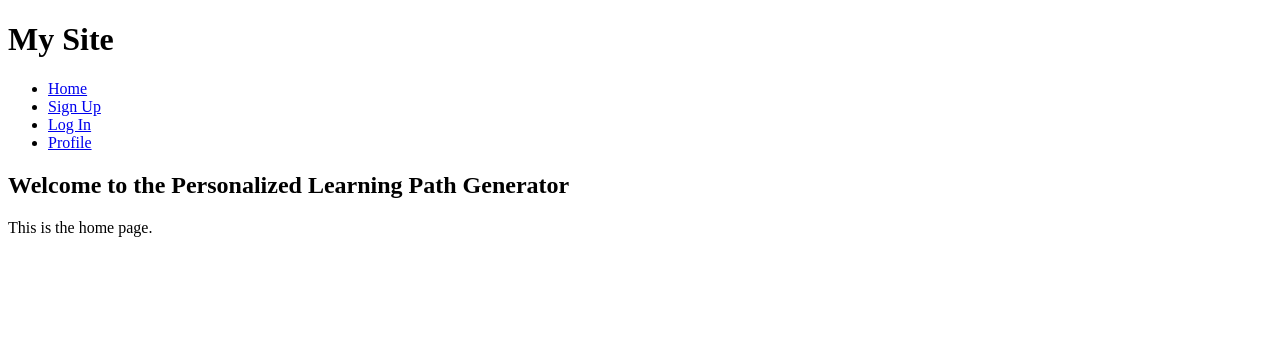
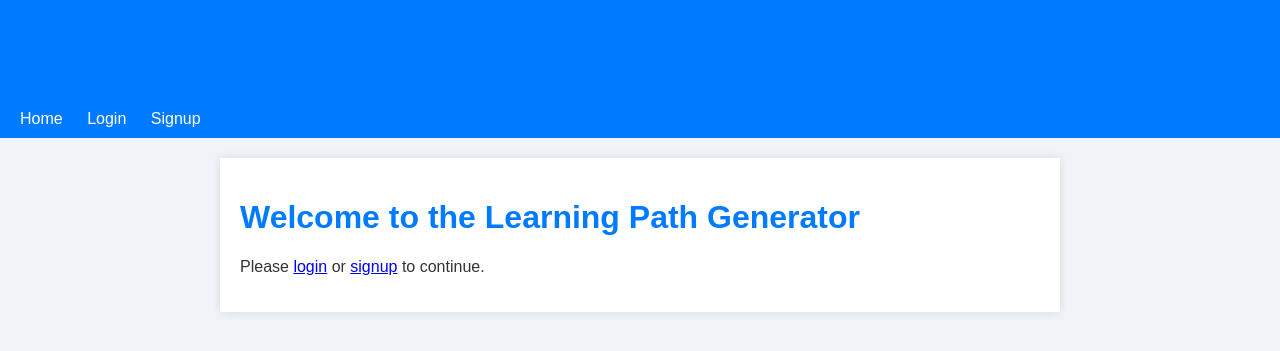
Before and after one commit to omagr2004/learning_path_generator, a Django app: page / in a window 1280 px wide. Shown: the top 351 px of the page. Run offline with Django 5.2, Linux system fonts and the light colour scheme.

Commit message:
Phase 3 Complete

```diff
--- a/core/templates/core/home.html
+++ b/core/templates/core/home.html
@@ -1,6 +1,15 @@
-{% extends "base_generic.html" %}
+<!-- core/templates/core/home.html -->
+{% extends 'base_generic.html' %}
 
 {% block content %}
-<h2>Welcome to the Personalized Learning Path Generator</h2>
-<p>This is the home page.</p>
+  <h1>Welcome to the Learning Path Generator</h1>
+  {% if user.is_authenticated %}
+    <ul>
+      <li><a href="{% url 'learning_path_list' %}">View Learning Paths</a></li>
+      <li><a href="{% url 'profile' %}">View Profile</a></li>
+
+    </ul>
+  {% else %}
+    <p>Please <a href="{% url 'login' %}">login</a> or <a href="{% url 'signup' %}">signup</a> to continue.</p>
+  {% endif %}
 {% endblock %}
--- a/core/urls.py
+++ b/core/urls.py
@@ -1,10 +1,16 @@
 from django.urls import path
-from .views import signup_view, login_view, profile_view,update_profile_view,home_view
+from . import views
 
 urlpatterns = [
-    path('', home_view, name='home'),
-    path('signup/', signup_view, name='signup'),
-    path('login/', login_view, name='login'),
-    path('profile/', profile_view, name='profile'),
-    path('profile/update/', update_profile_view, name='update_profile'),
+    path('', views.home_view, name='home'),
+    path('signup/', views.signup_view, name='signup'),
+    path('login/', views.login_view, name='login'),
+    path('logout/', views.logout_view, name='logout'),
+    path('profile/', views.profile_view, name='profile'),
+    path('profile/update/', views.update_profile_view, name='update_profile'),
+    path('', views.learning_path_list_view, name='learning_path_list'),
+    path('learning_path/<int:pk>/', views.learning_path_detail_view, name='learning_path_detail'),
+    path('course/<int:pk>/', views.course_detail_view, name='course_detail'),
+    path('course/<int:pk>/update_progress/', views.update_progress_view, name='update_progress'),
+
 ]
--- a/core/views.py
+++ b/core/views.py
@@ -1,8 +1,9 @@
-from django.shortcuts import render, redirect
-from django.contrib.auth import login, authenticate
+from django.shortcuts import render, redirect,get_object_or_404
+from django.contrib.auth import login, authenticate,logout as auth_logout
 from django.contrib.auth.forms import AuthenticationForm,UserCreationForm
 from django.contrib.auth.decorators import login_required
 from .forms import SignUpForm,ProfileForm
+from .models import LearningPath, Course, UserProgress
 
 
 def signup_view(request):
@@ -47,3 +48,30 @@ def update_profile_view(request):
 
 def home_view(request):
     return render(request, 'core/home.html')
+
+# core/views.py
+# core/views.py
+
+def logout_view(request):
+    auth_logout(request)
+    return redirect('home')
+
+def learning_path_list_view(request):
+    learning_paths = LearningPath.objects.all()
+    return render(request, 'core/learning_path_list.html', {'learning_paths': learning_paths})
+
+def learning_path_detail_view(request, pk):
+    learning_path = get_object_or_404(LearningPath, pk=pk)
+    return render(request, 'core/learning_path_detail.html', {'learning_path': learning_path})
+
+def course_detail_view(request, pk):
+    course = get_object_or_404(Course, pk=pk)
+    return render(request, 'core/course_detail.html', {'course': course})
+
+@login_required
+def update_progress_view(request, pk):
+    course = get_object_or_404(Course, pk=pk)
+    user_progress, created = UserProgress.objects.get_or_create(user=request.user, course=course)
+    user_progress.completed = not user_progress.completed
+    user_progress.save()
+    return redirect('learning_path_detail', pk=course.learningpath_set.first().pk)
--- a/learning_path_generator/settings.py
+++ b/learning_path_generator/settings.py
@@ -116,7 +116,11 @@ USE_TZ = True
 # Static files (CSS, JavaScript, Images)
 # https://docs.djangoproject.com/en/5.0/howto/static-files/
 
-STATIC_URL = 'static/'
+STATIC_URL = '/static/'
+STATICFILES_DIRS = [
+    BASE_DIR / "static",
+]
+
 
 # Default primary key field type
 # https://docs.djangoproject.com/en/5.0/ref/settings/#default-auto-field
--- /dev/null
+++ b/static/css/styles.css
@@ -0,0 +1,71 @@
+/* styles.css */
+
+body {
+    font-family: Arial, sans-serif;
+    background-color: #f0f4f8; /* light blue background */
+    color: #333; /* dark text color */
+    margin: 0;
+    padding: 0;
+}
+
+header {
+    background-color: #007bff; /* blue header */
+    color: white;
+    padding: 10px 0;
+    text-align: center;
+}
+
+nav {
+    background-color: #007bff; /* blue nav */
+    padding: 10px;
+}
+
+nav a {
+    color: white;
+    margin: 0 10px;
+    text-decoration: none;
+}
+
+.container {
+    max-width: 800px;
+    margin: 20px auto;
+    padding: 20px;
+    background-color: white; /* white container background */
+    box-shadow: 0 0 10px rgba(0, 0, 0, 0.1);
+}
+
+h1 {
+    color: #007bff; /* blue headings */
+}
+
+button {
+    background-color: #007bff; /* blue button */
+    border: none;
+    color: white;
+    padding: 10px 20px;
+    text-align: center;
+    text-decoration: none;
+    display: inline-block;
+    font-size: 16px;
+    margin: 4px 2px;
+    cursor: pointer;
+}
+
+button:hover {
+    background-color: #0056b3; /* darker blue on hover */
+}
+
+input, textarea {
+    width: 100%;
+    padding: 10px;
+    margin: 8px 0;
+    box-sizing: border-box;
+    border: 1px solid #ccc;
+    border-radius: 4px;
+}
+
+label {
+    font-weight: bold;
+    display: block;
+    margin-top: 10px;
+}
--- a/templates/base_generic.html
+++ b/templates/base_generic.html
@@ -1,22 +1,29 @@
 <!DOCTYPE html>
-<html>
+<html lang="en">
 <head>
+    <meta charset="UTF-8">
+    <meta name="viewport" content="width=device-width, initial-scale=1.0">
     <title>{% block title %}My Site{% endblock %}</title>
+    {% load static %}
+    <link rel="stylesheet" href="{% static 'css/styles.css' %}">
 </head>
 <body>
     <header>
-        <h1>My Site</h1>
-        <nav>
-            <ul>
-                <li><a href="{% url 'home' %}">Home</a></li>
-                <li><a href="{% url 'signup' %}">Sign Up</a></li>
-                <li><a href="{% url 'login' %}">Log In</a></li>
-                <li><a href="{% url 'profile' %}">Profile</a></li>
-            </ul>
-        </nav>
+        <h1>Personalized Learning Path Generator</h1>
     </header>
-    <main>
-        {% block content %}{% endblock %}
-    </main>
+    <nav>
+        <a href="{% url 'home' %}">Home</a>
+        {% if user.is_authenticated %}
+            <a href="{% url 'profile' %}">Profile</a>
+            <a href="{% url 'logout' %}">Logout</a>
+        {% else %}
+            <a href="{% url 'login' %}">Login</a>
+            <a href="{% url 'signup' %}">Signup</a>
+        {% endif %}
+    </nav>
+    <div class="container">
+        {% block content %}
+        {% endblock %}
+    </div>
 </body>
 </html>
```
Also changed, not shown: core/models.py (+24 -0 lines), core/templates/core/course_detail.html (added, +18 -0 lines), core/templates/core/learning_path_detail.html (added, +13 -0 lines), core/templates/core/learning_path_list.html (added, +11 -0 lines), core/templates/core/profile.html (+8 -7 lines), core/migrations/0002_course_learningpath_userprogress.py (added), db.sqlite3.
